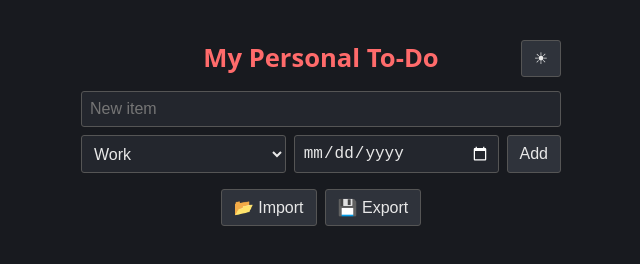
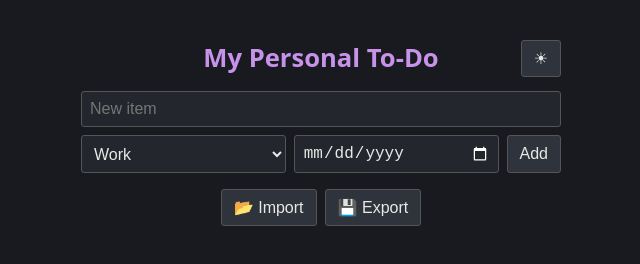
Before and after one commit to luanboo/todo, a plain HTML site: page index.html in a window 1280 px wide. Both pictures are taken after a click on the button "Toggle dark/light mode". Shown: the whole page, without its empty margins (319-959 px from the left). Drawn offline with Linux system fonts and the light colour scheme.

Commit message:
Make page heading purple
Co-Authored-By: Claude Sonnet 5.5 <noreply@anthropic.com>

```diff
--- a/index.html
+++ b/index.html
@@ -18,8 +18,8 @@
   body { font-family: system-ui, sans-serif; max-width: 480px; margin: 40px auto; padding: 0 16px;
          background: var(--bg); color: var(--fg); }
   header { position: relative; }
-  h1 { text-align: center; margin: 0 52px 16px; font-size: 1.6rem; color: #d32f2f; }
-  :root[data-theme=dark] h1 { color: #ff6b6b; }
+  h1 { text-align: center; margin: 0 52px 16px; font-size: 1.6rem; color: #7b1fa2; }
+  :root[data-theme=dark] h1 { color: #c792ea; }
   #form #text { flex: 1 1 100%; }
   #form select, #form input[type=date] { flex: 1 1 0; min-width: 0; }
   #form > button { flex: 0 0 auto; }
```
